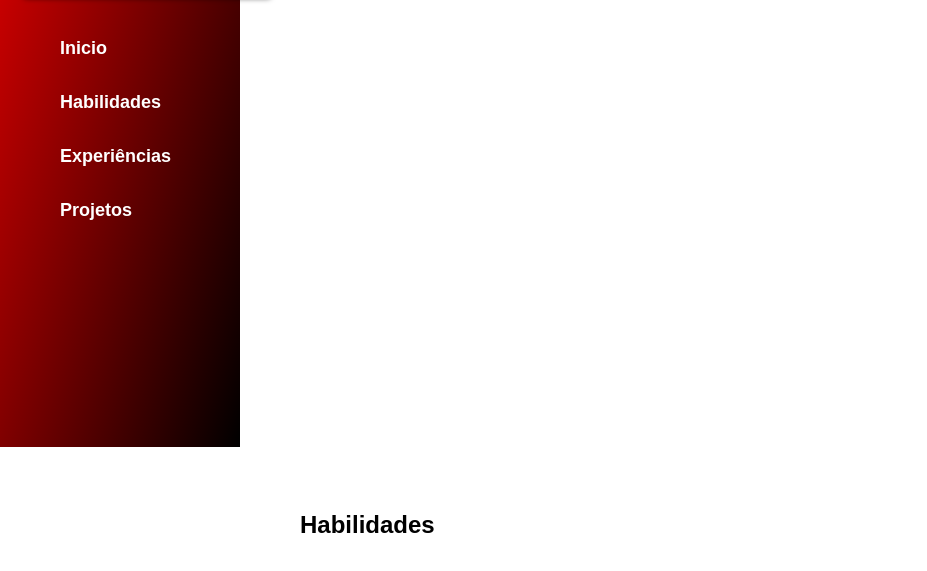
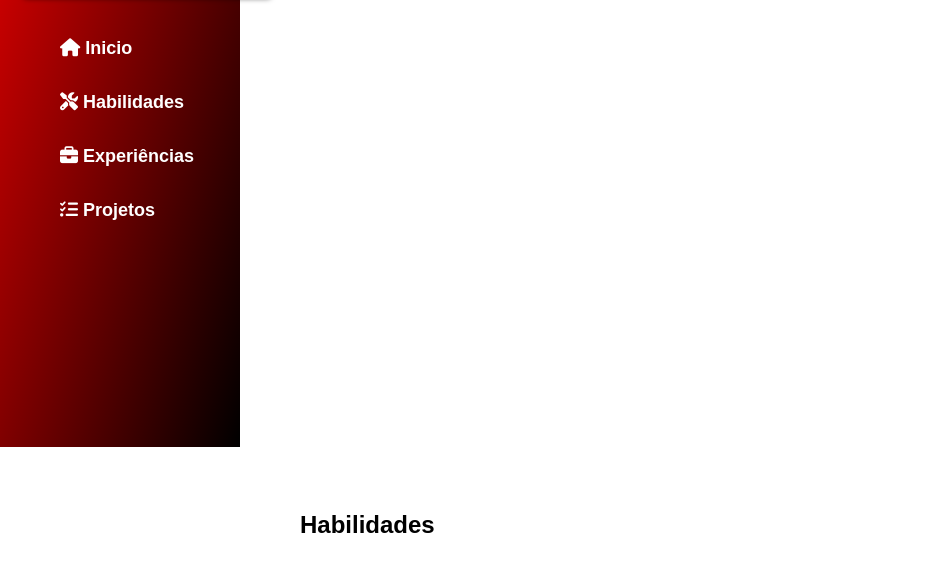
Before and after one commit to Melktitani1/Melktitani1.github.io, a plain HTML site: page index.html in a window 1280 px wide. Shown: the part 353-924 px from the top of the page, without its empty margins (0-927 px from the left). Drawn offline with Linux system fonts and the light colour scheme.

Commit message:
Adicionando icones

```diff
--- a/index.html
+++ b/index.html
@@ -2,6 +2,7 @@
 <html>
     <head>
         <title>Melquisedeque Marques</title>
+        <link rel="stylesheet" href="https://cdnjs.cloudflare.com/ajax/libs/font-awesome/6.5.1/css/all.min.css">
         <link rel="stylesheet" href="style.css">
     </head>
     <body>
@@ -9,10 +10,15 @@
             <img class="profile-img" src="https://source.unsplash.com/random/200x200?profile">
             <nav class="menu">
                 <ul class="menu-list">
-                    <li class="menu-item"><a href="#home" class="menu-link">Inicio</a> </li>
-                    <li class="menu-item"><a href="#skills" class="menu-link">Habilidades</a> </li>
-                    <li class="menu-item"><a href="#experience" class="menu-link">Experiências</a> </li>
-                    <li class="menu-item"><a href="#projects" class="menu-link">Projetos</a> </li>
+                    <li class="menu-item"><a href="#home" class="menu-link">
+                        <i class="fa-solid fa-house"></i>
+                        Inicio</a> </li>
+                    <li class="menu-item"><a href="#skills" class="menu-link"><i class="fa-solid fa-screwdriver-wrench"></i>
+                        Habilidades</a> </li>
+                    <li class="menu-item"><a href="#experience" class="menu-link"><i class="fa-solid fa-briefcase"></i>
+                        Experiências</a> </li>
+                    <li class="menu-item"><a href="#projects" class="menu-link"><i class="fa-solid fa-list-check"></i>
+                        Projetos</a> </li>
                 </ul>
             </nav>
         </aside>
```
